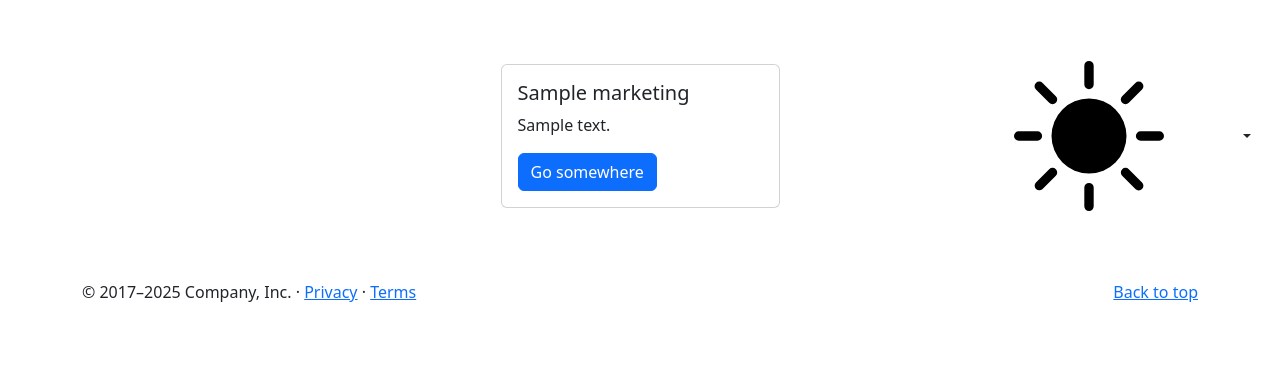
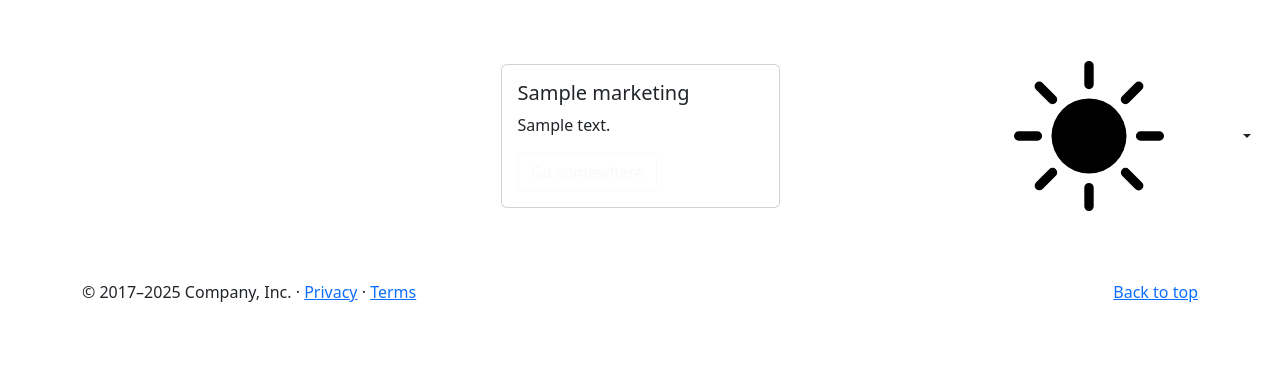
Before and after one commit to alemmax-1/csl, a Django app: page / in a window 1280 px wide. Shown: the part 560-928 px from the top of the page. Run offline with Django 5.2, Linux system fonts and the light colour scheme; tables that the repository leaves empty hold one stand-in row (values such as "Sample post"); some libraries are stand-ins or nearby versions.

Commit message:
Update marketing.html
Modificati in pulsanti in outline-light

```diff
--- a/homepage/templates/homepage/components/marketing.html
+++ b/homepage/templates/homepage/components/marketing.html
@@ -8,7 +8,7 @@
                 <div class="card-body">
                     <h5 class="card-title">{{ marketing.title }}</h5>
                     <p class="card-text">{{ marketing.description }}</p>
-                    <a href="#" class="btn btn-primary">Go somewhere</a>
+                    <a href="#" class="btn btn-outline-light">Go somewhere</a>
                 </div>
             </div>
         {% endfor %}
```
